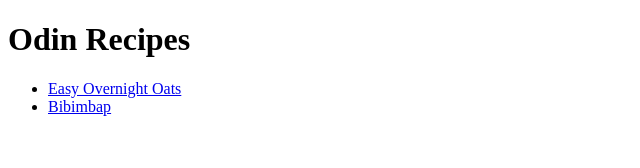
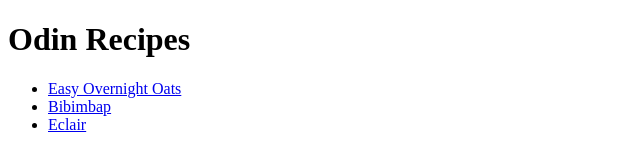
Before and after one commit to nick-mont/odin-recipes, a plain HTML site: page index.html in a window 1280 px wide. Shown: the full height of the page, 0-640 px from the left. Drawn offline with Linux system fonts and the light colour scheme.

Commit message:
updating index

```diff
--- a/index.html
+++ b/index.html
@@ -11,6 +11,7 @@
     <ul>
     <li><a href= "./recipes/easyoats.html">Easy Overnight Oats</a></li>
     <li><a href= "./recipes/bibimbap.html">Bibimbap</a></li>
+    <li><a href= "./recipes/eclair.html">Eclair</a></li>
     </ul>
 </body>
 
```
